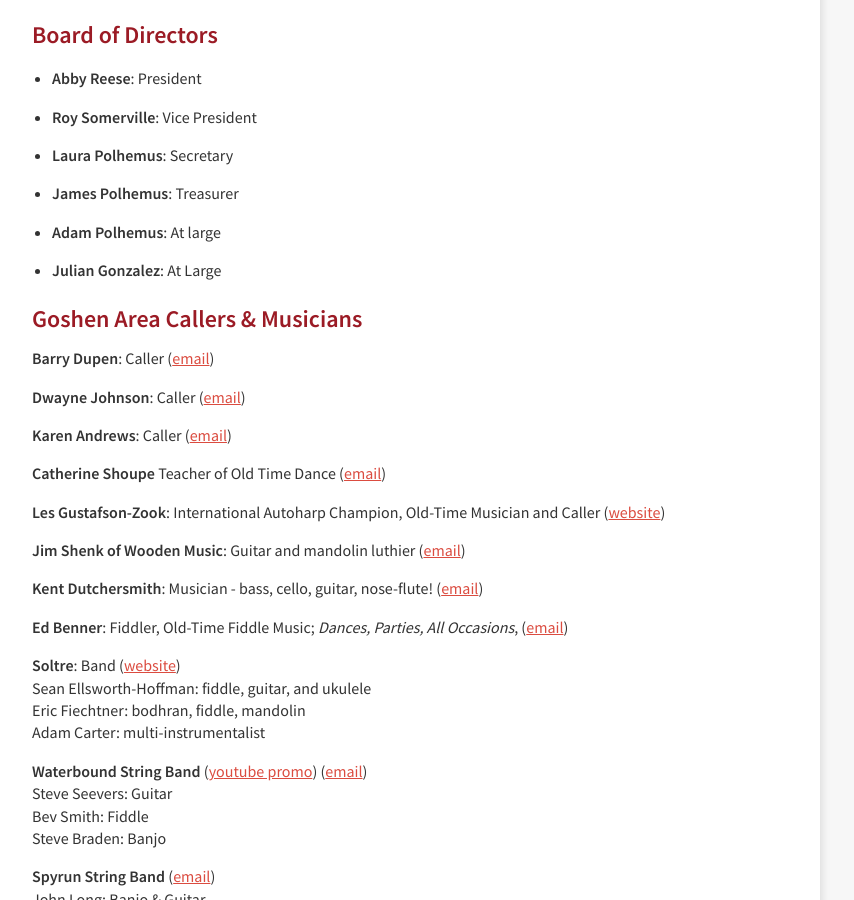
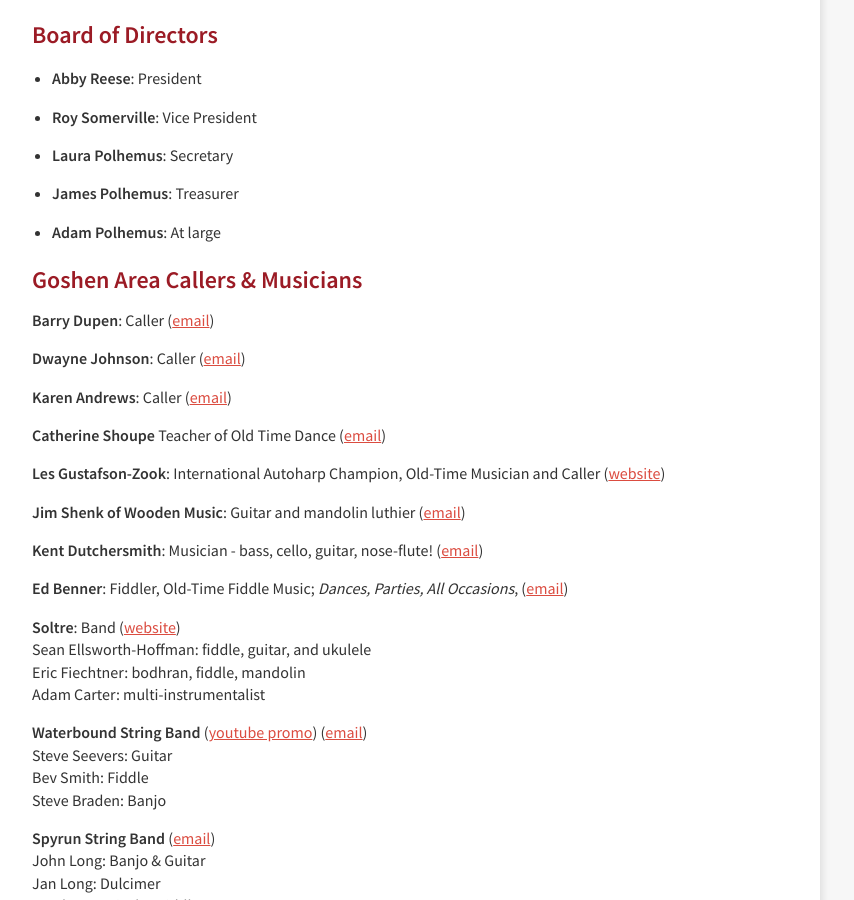
Before and after one commit to godancing/godancing.github.io, a Jekyll site: the page built from about.markdown, in a window 1280 px wide and 900 px high, scrolled down 777 px. Shown: the whole window, without its empty margins (240-1094 px from the left). Built offline with Jekyll 4.4.1, drawn with Linux system fonts in a browser that asks for light colours.

Commit message:
Update about.markdown

```diff
--- a/about.markdown
+++ b/about.markdown
@@ -38,8 +38,6 @@ We hold once-monthly organizing meetings to make this all happen. Please contact
 * **James Polhemus**: Treasurer
 
 * **Adam Polhemus**: At large
-
-* **Julian Gonzalez**: At Large
 
 ## Goshen Area Callers & Musicians
 
```
